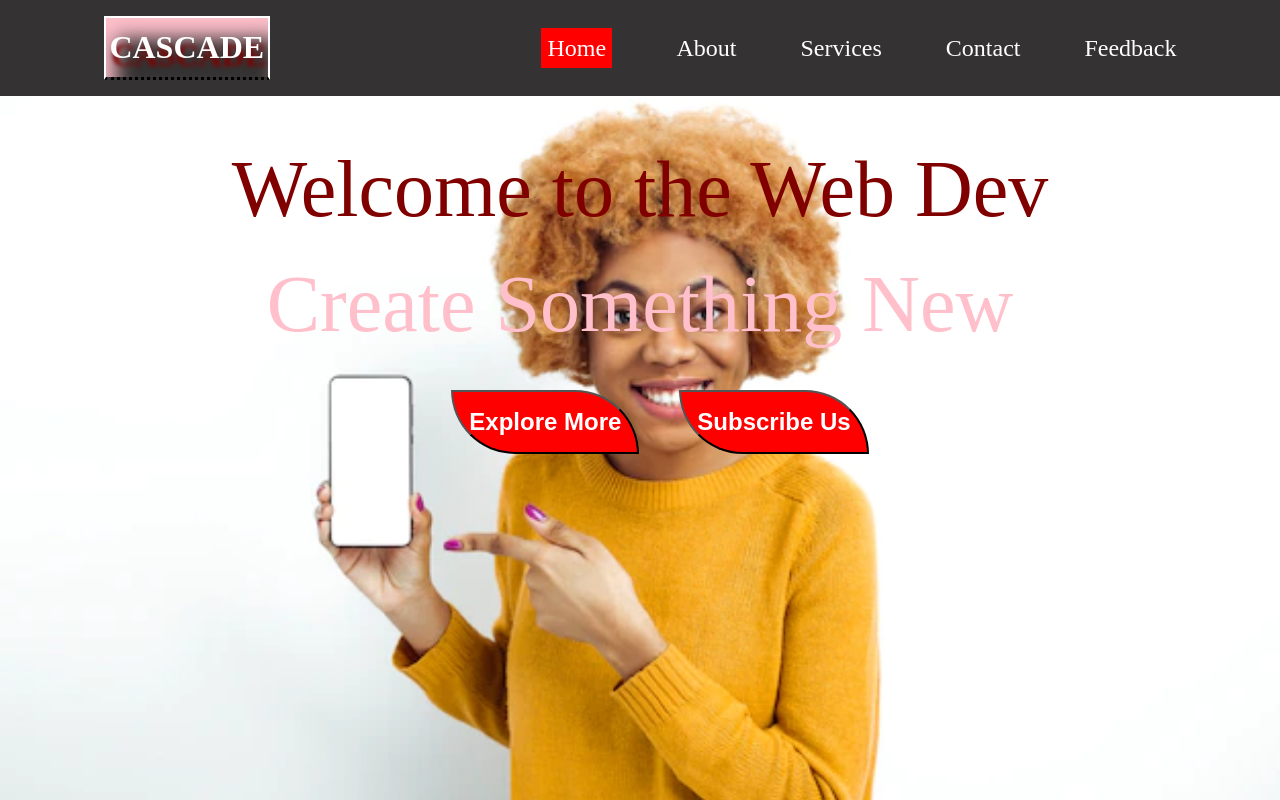
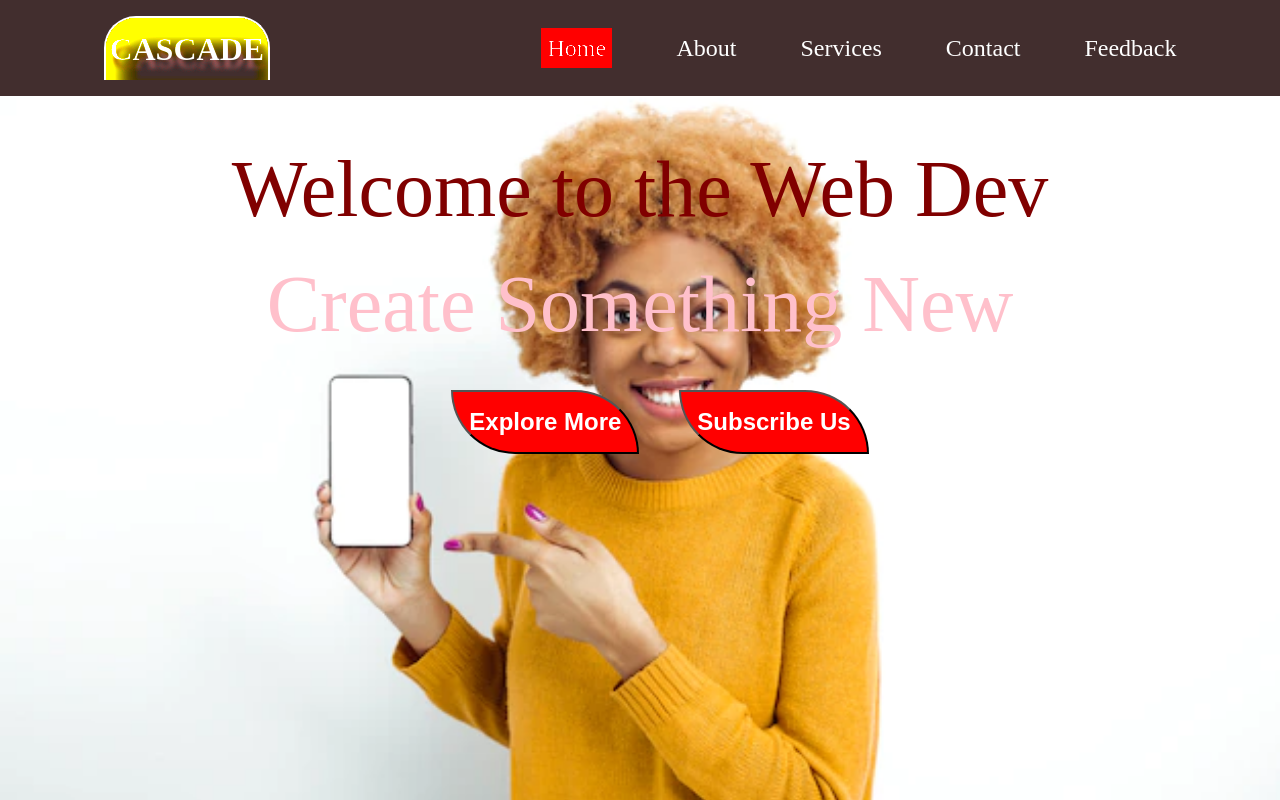
Before and after one commit to caliphridwan/Kat-Farm-Front-Page, a plain HTML site: page index.html in a window 1280 px wide. Drawn offline with Linux system fonts and the light colour scheme.

Commit message:
my changes

```diff
--- a/styles.css
+++ b/styles.css
@@ -7,7 +7,6 @@ body{
     background-image: url("images/afri.webp");
     background-repeat: no-repeat;
     background-size:cover;
-    /* filter:saturate(20px) */
 }
 header{
     display:flex;
@@ -16,9 +15,12 @@ header{
     width:100%;
     border:2px;
     background-color: rgb(52, 50, 50);
+    filter:saturate(10);
 }
 .cascade{
     border: 2px solid white;
+    border-top-right-radius: 1em;
+    border-top-left-radius: 1em;
     display:flex;
     justify-content: center;
     align-items: center;
@@ -28,9 +30,9 @@ header{
     width:13vw;
     margin-top: 1rem;
     font-size: 2rem;
-    border-bottom: 3px dotted black;
-    box-shadow: 10px 20px 20px pink inset;
-    text-shadow: 2px 8px 4px maroon;
+    border-bottom: 0px dotted black;
+    box-shadow: 10px 20px 20px yellow inset;
+    text-shadow: 2px 8px 4px rgb(112, 105, 105);
 }
 .anchor{
     display:flex;
@@ -79,3 +81,19 @@ header{
     margin-top: 2.5rem;
     margin-left: 2.5rem;
 }
+@media screen and (min-width:600px)
+                    and (max-width:992px) {
+    body{background: DarkOrange;
+    }
+@media screen and (max-width:600px)
+                    and (orientation:landscape) {
+    body{background: limegreen;
+    }
+
+@media screen and (max-width:600px)
+                    and (orientation:portrait) {
+        body{background: royalblue;
+        }
+
+
+}
```
